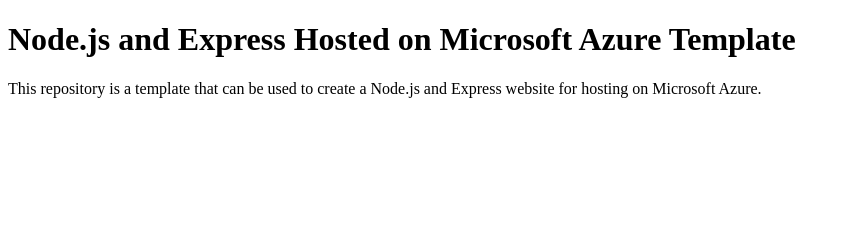
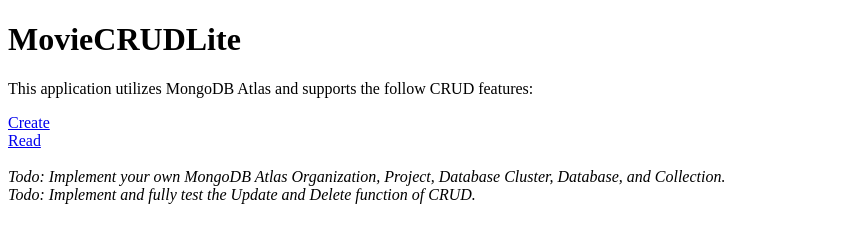
Before and after one commit to Bijubjacob/MovieCRUDLite, a website: page client/index.html in a window 1280 px wide. Shown: the whole page, without its empty margins (0-850 px from the left). Drawn offline with Linux system fonts and the light colour scheme.

Commit message:
Update index.html home page.

```diff
--- a/client/index.html
+++ b/client/index.html
@@ -1,11 +1,15 @@
 <!DOCTYPE html>
 <html>
 <head>
-	<title>Node.js on Azure Template</title>
+	<title>MovieCRUDLite</title>
 </head>
 <body>
-	<h1>Node.js and Express Hosted on Microsoft Azure Template</h1>
-	<p>This repository is a template that can be used to create a Node.js and Express website for hosting on Microsoft
-	Azure.</p>
+	<h1>MovieCRUDLite</h1>
+	<p>This application utilizes MongoDB Atlas and supports the follow CRUD features:</p>
+	<a href="create.html">Create</a><br />
+	<a href="read">Read</a><br /><br />
+
+	<em>Todo: Implement your own MongoDB Atlas Organization, Project, Database Cluster, Database, and Collection.</em><br />
+	<em>Todo: Implement and fully test the Update and Delete function of CRUD.</em>
 </body>
 </html>
```
